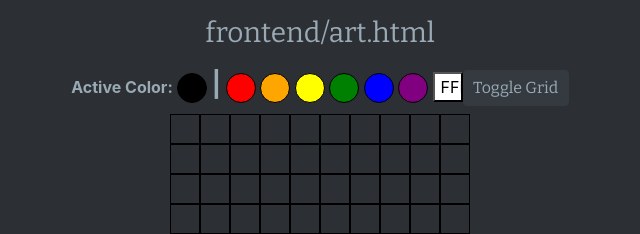
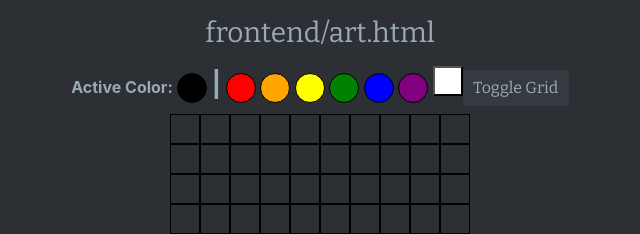
Before and after one commit to vi-li/pxArt, a plain HTML site: page frontend/art.html in a window 1280 px wide. Shown: the top 234 px of the page, 320-960 px from the left. Drawn offline with nearby package versions, Linux system fonts and the light colour scheme; files that its build step writes are made by us from their sources; no server answers; files whose address does not match are found by name.

Commit message:
fixing color select

```diff
--- a/frontend/art.html
+++ b/frontend/art.html
@@ -42,7 +42,9 @@
         <span id="preset6" class="dot"></span>
 
 
-        <button id="multiColor" class="multi-btn jscolor { onFineChange: 'updateCurrColor(this)', position:'left' }">
+        <button id="multiColor" class="multi-btn jscolor { onFineChange: 'updateCurrColor(this)',
+                                                           position: 'left',
+                                                           valueElement: '' }">
         <!-- <button onclick="drawGrid(1);"> Show Grid </button>
         <button onclick="drawGrid(0);"> Hide Grid </button>    -->
         <button id="toggleGridBut" type="button" class="btn btn-dark btn-text" data-toggle="button" aria-pressed="false" autocomplete="off">
```
